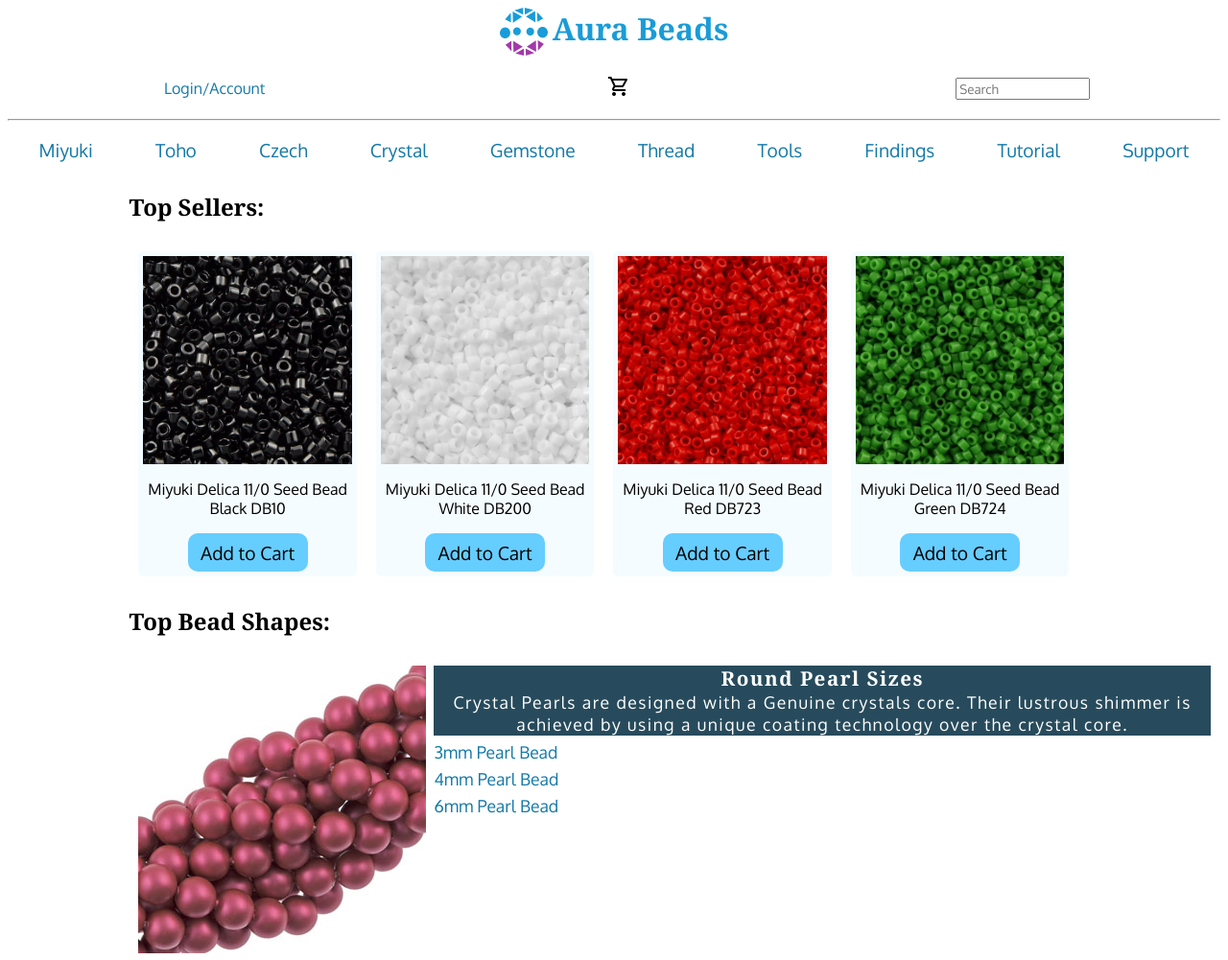
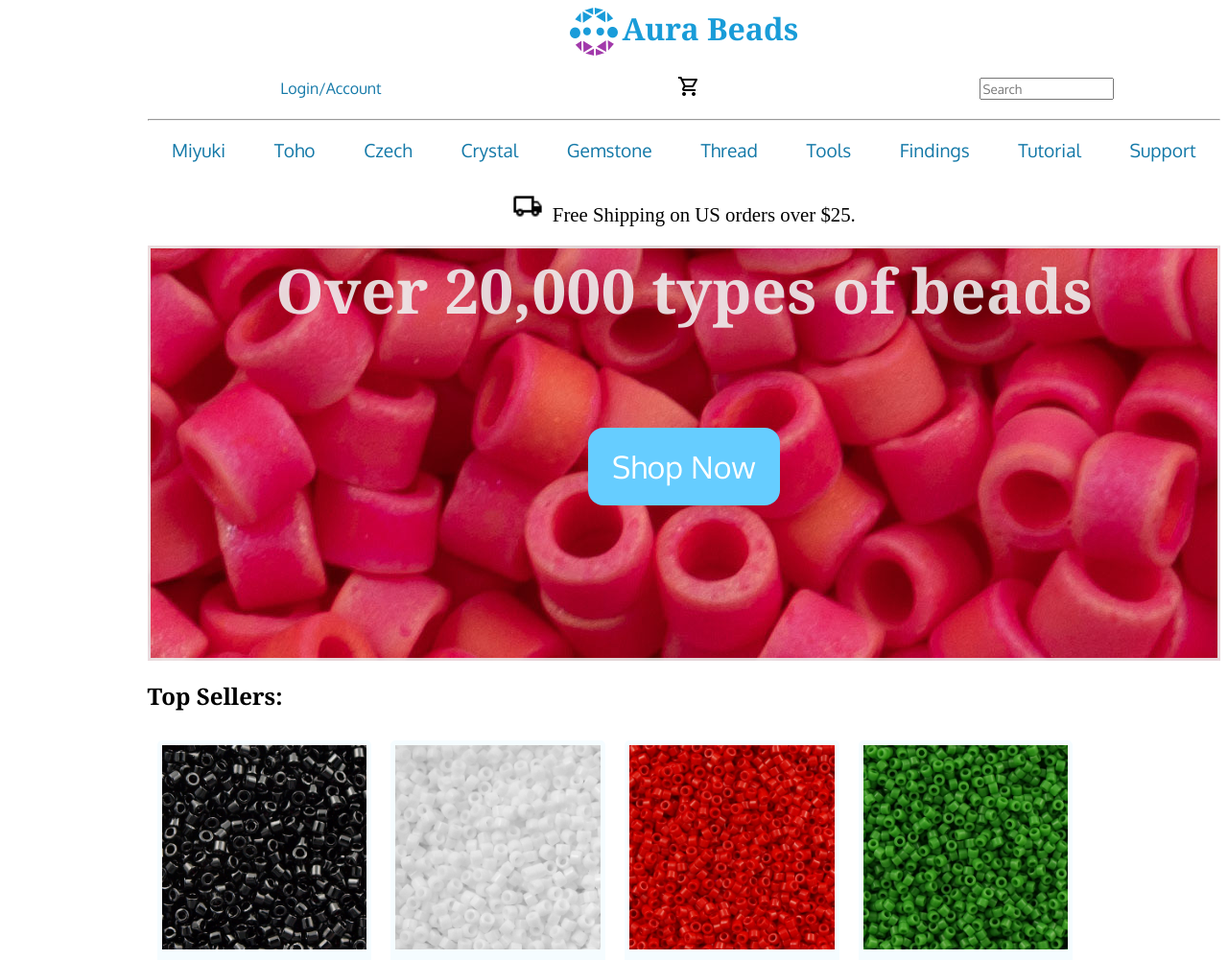
Before and after one commit to Robert-Gueydan/codecademy-flex-business-site, a plain HTML site: page index.html in a window 1280 px wide. Shown: the top 1001 px of the page at 96% size. Drawn offline with Linux system fonts and the light colour scheme.

Commit message:
fixed issues
Footer still showing up in middle of document.  Fixed issues with Logo,  Main Header and flex-wrap on products

```diff
--- a/index.html
+++ b/index.html
@@ -11,22 +11,27 @@
 <link rel="preconnect" href="https://fonts.gstatic.com" crossorigin>
 <link href="https://fonts.googleapis.com/css2?family=Noto+Serif:wght@400;700&family=Oxygen:wght@400;700&display=swap" rel="stylesheet">
 </head>
-<body>
+<body class="center">
   <!--logo-->
-
+  <div class="container logo-center">
     <div class="container logo-container">
       <img class="logo flex-item" src="images/aura-logo.jpg">
       <h1 class="logo-text flex-item">Aura Beads</h1>
     </div>
-
-  <header>
-      <!--Login Container-->
-        <div class="container header-container">
-          <a class="login flex-item header-flex-item" href="#" title="Login">Login/Account</a>
-          <div class="cart flex-item header-flex-item">
-            <a class="cart" href="#"><img src="images/outline_shopping_cart_black_24dp.png" title="cart"></a>
+  </div>
+ <nav>
+      <!--Main Nav Container-->
+        <div class="container nav-container">
+          <div class="login flex-item nav-flex-item">
+            <a href="#" title="Login">
+              <span>Login/Account</span>
+            </a>
           </div>
-          <div class="search flex-item header-flex-item">
+          <div class="cart flex-item nav-flex-item">
+            <a class="cart" href="#"><img src="images/outline_shopping_cart_black_24dp.png" title="cart">
+            </a>
+          </div>
+          <div class="search flex-item nav-flex-item">
             <input class="search-bar" type="search" id="site-search" name="search" aria-label="Search for your favorite bead" placeholder="Search">
           </div>
         </div>
@@ -48,9 +53,19 @@
        <a href="#" title="Tutorial">Tutorial</a>
        <a href="#" title="Support">Support</a>
      </div>
-  </header>
+ </nav>
+ <header>
+   <div>
+   <div class="promo-text"><img src="/images/outline_local_shipping_black_24dp.png" title="shipping"><span>Free Shipping on US orders over $25.</span></div>
+  </div>
+  <div class="hero">
+    <h1>Over 20,000 types of beads</h1>
+    <div class="hero-button"><a href="#">Shop Now</a></div>
+    <p></p>
+  </div>
+ </header>
   <section>
-    <div class="center">
+    <div>
       <h2>Top Sellers:</h2>
       <div class="container top-products-container">
         <div class="container products-container">
@@ -81,12 +96,17 @@
       </div>
   </div>
   </section>
+
   <section class="shape-section">
-    <div class="center">
+    <div>
       <h2>Top Bead Shapes:</h2>
       <div class="container shape-container">
         <div class="container">
-          <div class="shape-image shape-image-1"><a href="#" title="Fire Polished Beads"><img src="images/swarovski-6mm-pearl-mulberry-pink-2018.jpg" alt="pearl-bead"></a></div>
+          <div class="shape-image shape-image-1">
+            <a href="#" title="Glass Pearls">
+              <img src="images/swarovski-6mm-pearl-mulberry-pink-2018.jpg" alt="pearl-bead">
+            </a>
+          </div>
           <div class="container shape-text">
             <h3>Round Pearl Sizes</h3>
             <p>Crystal Pearls are designed with a Genuine crystals core. Their lustrous shimmer is achieved by using a unique coating technology over the crystal core.</p>
@@ -96,18 +116,25 @@
           </div>
         </div>
         <div class="container">
-          <div class="shape-image shape-image-2"><a href="#" title="Fire Polished Beads"><img src="images/(519)FP-06-28001.jpg" title="fire-polished-bead"></a></div>
+          <div class="shape-image shape-image-2">
+            <a href="#" title="Fire Polished Beads">
+              <img src="images/(519)FP-06-28001.jpg" title="fire-polished-bead">
+            </a>
+          </div>
           <div class="container shape-text">
-
             <h3>Fire Polished Beads</h3>
             <p>Czech Fire polished beads unique charm and appearance are a result of the warm flash from each facet and the selection of colors and finishes available with no other type of bead.</p>
-
             <a href="#" title="3mm Fire Polished">3mm Fire Polished</a>
             <a href="#" title="4mm Fire Polished">4mm Fire Polished</a>
-            <a href="#" title="6mm Fire Polished">6mm Fire Polished</a></div>
+            <a href="#" title="6mm Fire Polished">6mm Fire Polished</a>
+          </div>
         </div>
         <div class="container">
-          <div class="shape-image shape-image-3"><a href="#" title="Delica Beads"><img src="images/miyuki-delica-11-0-seed-bead-mix9118.jpg" title="delica-bead"></a></div>
+          <div class="shape-image shape-image-3">
+            <a href="#" title="Delica Beads">
+              <img src="images/miyuki-delica-11-0-seed-bead-mix9118.jpg" title="delica-bead">
+            </a>
+          </div>
           <div class="container shape-text">
             <h3>Delica Bead</h3>
             <p>MIYUKI Delica's cylinder form make them a popular choice for jewelry designs that require intricate detail.</p>
@@ -117,7 +144,11 @@
           </div>
         </div>
         <div class="container">
-          <div class="shape-image shape-image-4"><a href="#" title="Superduo Beads"><img src="images/PA-25-63130AM.jpg" title="Super-Duo-bead"></a></div>
+          <div class="shape-image shape-image-4">
+            <a href="#" title="Superduo Beads">
+              <img src="images/PA-25-63130AM.jpg" title="Super-Duo-bead">
+            </a>
+          </div>
           <div class="container shape-text">
             <h3>Super Duo Beads</h3>
             <p>Super Duo beads distinct two hole shape make them a popular selection for many jewelry designs. </p>
@@ -125,12 +156,20 @@
             <a href="#" title="Mini Duo Beads">Mini Duo Beads</a>
             <a href="#" title="Other Duo Beads">Other Duo Beads</a>
           </div>
-      </div>
+        </div>
       </div>
     </div>
-  </section>
-  <footer>
+  <section>
+<footer>
+  <div class="footer-container">
+    <div class="about-us">
+      <h3>About US</h3>
+      <!-- <img src="/images/ceo.jpg"> -->
+    </div>
+    <div class="container contact-footer"></div>
+    <div class="container account-footer"></div>
+  </div>
+</footer>
 
-  </footer>
 </body>
 </html>
--- a/styles.css
+++ b/styles.css
@@ -2,7 +2,7 @@
 * {
     box-sizing: border-box;
 }
-header {
+nav {
     position: sticky;
     top: 0;
     z-index: 10;
@@ -11,10 +11,7 @@ header {
 
 body {
     font-size: 16px;
-}
-.center {
-    width: 90%;
-    margin-left: 10%;
+    margin-left: 12%;
 }
 
 a {
@@ -53,9 +50,12 @@ input {
     font-family: 'Oxygen', sans-serif;
 }
 /* logo */
+.logo-center {
+    justify-content: center;
+}
 .logo-container {
     margin-bottom: 10px;
-    justify-content: center;
+    justify-content: flex-start;
 }
 
 .logo {
@@ -72,26 +72,27 @@ input {
     color: #199cd8;
 }
 
-/* Header */
 
-.header-container {
+
+/* Main Nav Container */
+.nav-container {
     justify-content: space-around;
     flex-wrap: wrap;
-
+    max-width: 1300px;
 }
 
-.header-flex-item {
+.nav-flex-item {
     width: 200px;
     margin: 10px 0 10px 10px;
     text-align: center;
 }
 
-/* Menu */
+/* Menu Container */
 .main-menu {
     justify-content: space-around;
     flex-wrap: wrap;
-    max-width: 1800px;
-    margin: auto;
+    max-width: 1300px;
+    /* margin: auto; */
     font-size: 1.2rem;
 }
 
@@ -104,9 +105,7 @@ input {
     display: none;
 }
 
-.mobile-menu-close {
-    display: none;
-}
+
 /* Menu Mobile */
 @media screen and (max-width: 705px) {
     .main-menu {
@@ -134,6 +133,59 @@ input {
 
     .main-menu:target .mobile-menu-open {
         display: none;
+    }
+}
+
+/* Header */
+.promo-text {
+    text-align: center;
+    padding: 10px 10px 10px 10px;
+    margin: 10px 0 10px 0;
+    max-width: 1300px;
+    font-size: 1.3rem;
+}
+
+.promo-text img {
+    margin-right: 10px;
+    width: auto;
+    height: 2rem;
+}
+
+
+.hero {
+    max-width: 1300px;
+    height: 433px;
+    background: url("/images/miyuki-delica-11-0-seed-bead-db362-2.jpg");
+    border: solid;
+    color: hsla(136, 0%, 93%, 90%);
+    font-size: 2rem;
+    text-align: center;
+}
+
+.hero h1 {
+    margin: 0 0 10px 0;
+}
+
+.hero-button {
+    width: 200px;
+    margin: 100px auto;
+    padding: 20px 10px;
+    background-color: #66cdff;
+    border-radius: 16px;
+
+}
+
+.hero-button a{
+    color: white;
+}
+@media screen and (max-width: 465px) {
+    .promo-text{
+        font-size: 1rem;
+    }
+}
+@media screen and  (max-width: 855px) {
+    .hero {
+        display:none
     }
 }
 
@@ -214,8 +266,6 @@ input {
     min-width: 100px;
     margin: 10px 10px 10px 5px;
     flex-direction: column;
-
-
 }
 
 .shape-text {
@@ -234,6 +284,14 @@ input {
 
 .shape-text p {
     margin-bottom: 3px;
+    visibility:hidden;
+}
+.shape-text:hover p {
+    visibility:visible;
+}
+
+.shape-text:target p {
+    visibility: visible;
 }
 
 .shape-text a {
```
Also changed, not shown: images/ceo.jpg (added), images/miyuki-delica-11-0-seed-bead-db362-2.jpg (added), images/outline_local_shipping_black_24dp.png (added). Lines whose indentation alone changed are shown as unchanged.
